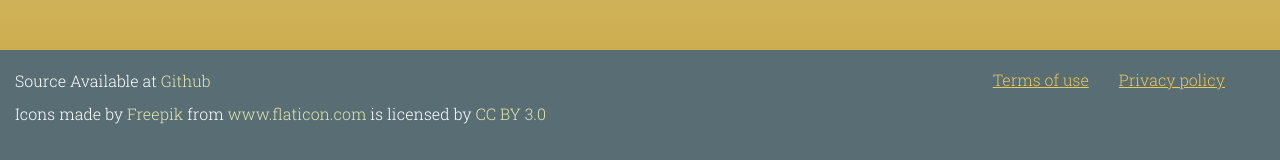
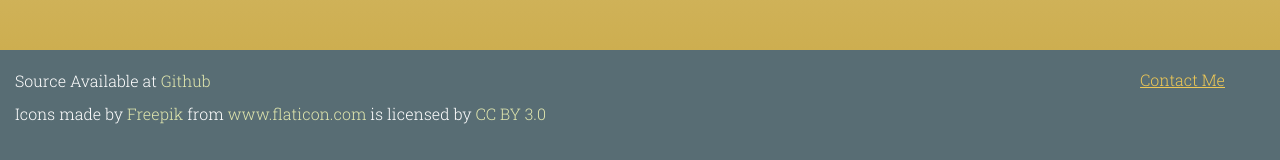
Before and after one commit to scottseeker/scott-brown-dev-site, a website: page client/index.html in a window 1280 px wide. Shown: the part 2347-2507 px from the top of the page. Drawn offline with nearby package versions, Linux system fonts and the light colour scheme.

Commit message:
Added Contact Me link at in footer

```diff
--- a/client/index.html
+++ b/client/index.html
@@ -210,8 +210,7 @@
       <div class="col-sm-6">
         <nav class="navbar navbar-default" role="navigation">
           <ul class="nav navbar-nav navbar-right">
-            <li><a href="#">Terms of use</a></li>
-            <li><a href="#">Privacy policy</a></li>
+            <li><a href="mailto:scottseeker@gmail.com?subject=Contacting from developer site">Contact Me</a></li>
           </ul>
         </nav>
       </div><!-- col-sm-6 -->
```
